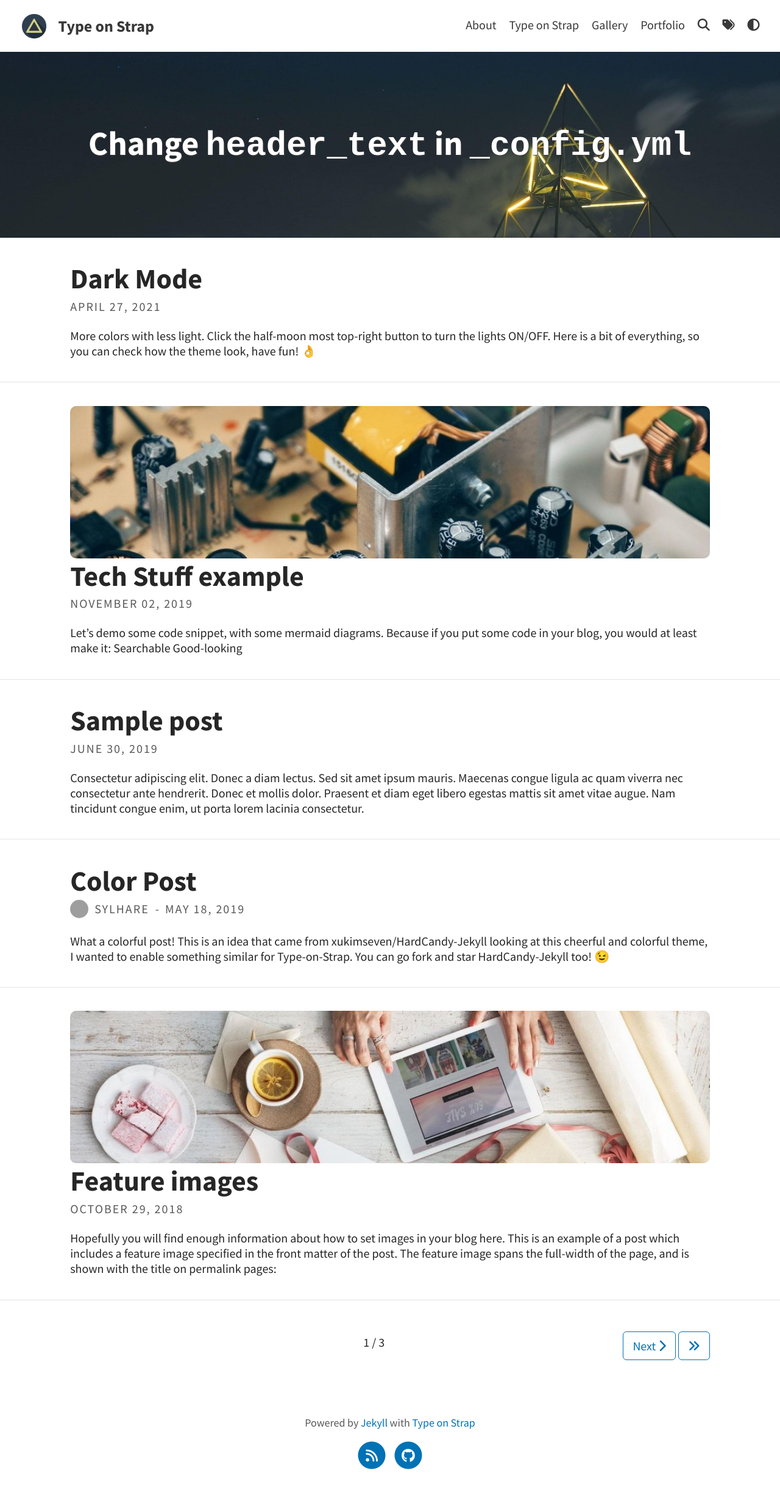
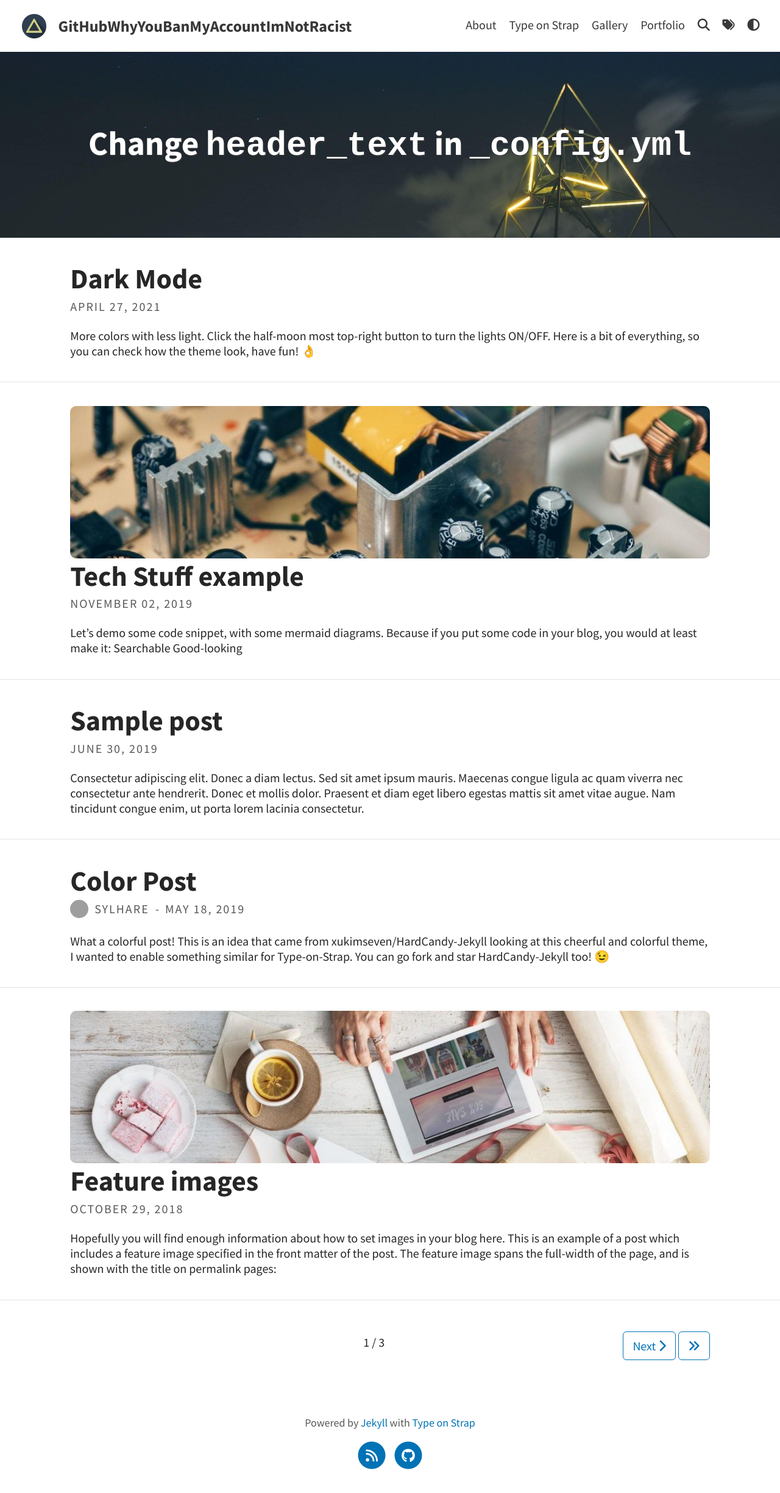
Before and after one commit to WhyBanMe-ImNotRacist/WhyBanMe-ImNotRacist.github.io, a Jekyll site: the page built from index.html, in a window 1280 px wide. Shown: the whole page at 61% size. Built offline with Jekyll 4.4.1, drawn with Linux system fonts in a browser that asks for light colours; a script that is not in the unit is left out; the list of posts is cut into pages by our own code; grey boxes are pictures that could not be loaded.

```diff
--- a/_config.yml
+++ b/_config.yml
@@ -1,10 +1,10 @@
 # SITE CONFIGURATION
-baseurl: "/Type-on-Strap"
-url: "https://sylhare.github.io"
+baseurl: ""
+url: "https://sylhare.WhyBanMe-ImNotRacist.github.io"
 
 # THEME-SPECIFIC CONFIGURATION
-title: Type on Strap                                    # site's title
-description: "A website with blog posts and pages"      # used by search engines
+title: GitHubWhyYouBanMyAccountImNotRacist                                    # site's title
+description: "AllIDidWasTypeNiggaWhyAmIBanned"      # used by search engines
 avatar: assets/img/triangle.png                         # Empty for no avatar in navbar
 favicon: assets/favicon.ico                             # Icon displayed in the tab
 
```
